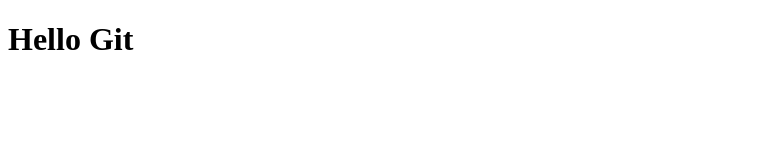
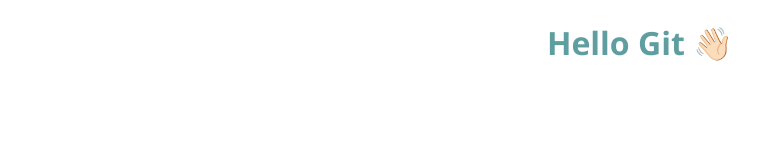
Before and after one commit to ChloeKB/weatherapp-project, a plain HTML site: page index.html in a window 1280 px wide. Shown: the whole page, without its empty margins (0-783 px from the left). Drawn offline with Linux system fonts and the light colour scheme.

Commit message:
Created css and js files

```diff
--- a/index.html
+++ b/index.html
@@ -5,10 +5,11 @@
   <meta http-equiv="X-UA-Compatible" content="IE=edge">
   <meta name="viewport" content="width=device-width, initial-scale=1.0">
   <title>Document</title>
+  <link rel="stylesheet" href="style.css">
 </head>
 <body>
   <h1>
-    Hello Git
+    Hello Git 👋🏻
   </h1>
 </body>
 </html>
--- /dev/null
+++ b/script.js
@@ -0,0 +1 @@
+alert("Hello there!")
--- /dev/null
+++ b/style.css
@@ -0,0 +1,5 @@
+h1{
+  text-align: center;
+  color: cadetblue;
+  font-family: 'Segoe UI', Tahoma, Geneva, Verdana, sans-serif;
+}
```
